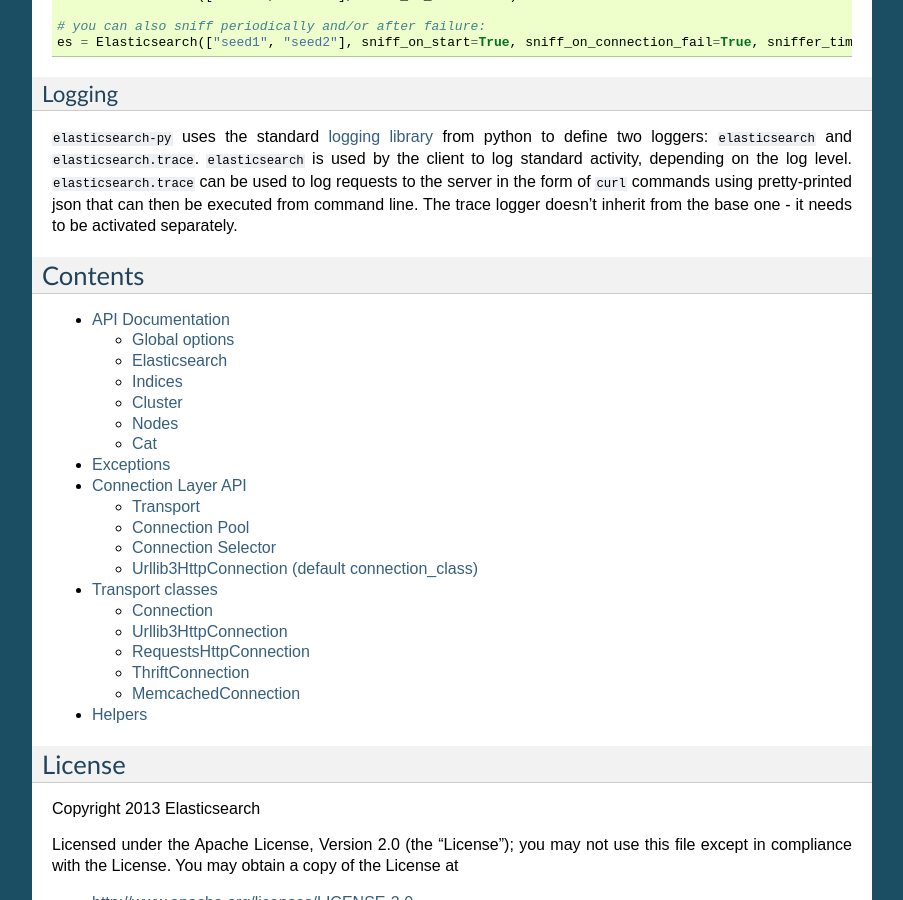
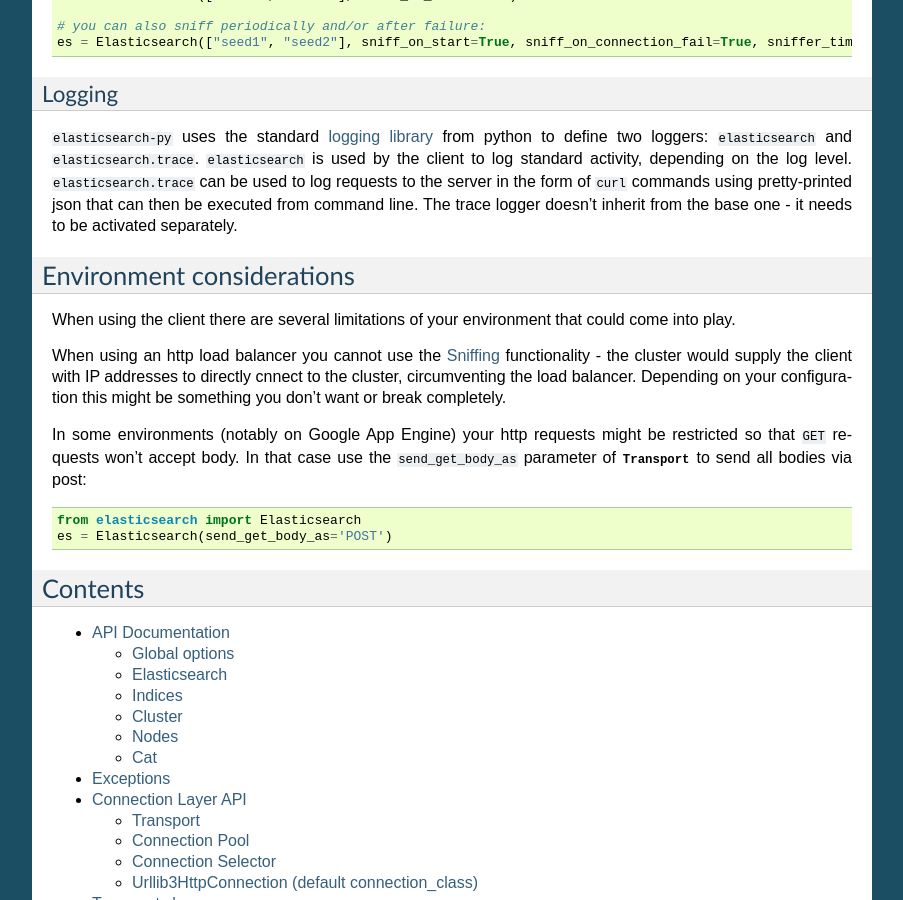
Before and after one commit to Logiclayer1111/elasticsearch, a Sphinx documentation site: the page built from docs/index.rst, in a window 1280 px wide and 900 px high, scrolled down 1904 px. Shown: the whole window, without its empty margins (198-1101 px from the left). Built offline with Sphinx 7.4.7, drawn with Linux system fonts in a browser that asks for light colours; some of the changed text lies outside the part shown.

Commit message:
Docs improvements
Mentioning the restriction on sniffing and GETs with no bodies allowed
(Fixes #137)

```diff
--- a/docs/index.rst
+++ b/docs/index.rst
@@ -141,6 +141,25 @@
 
 .. _logging library: http://docs.python.org/3.3/library/logging.html
 
+Environment considerations
+--------------------------
+
+When using the client there are several limitations of your environment that
+could come into play.
+
+When using an http load balancer you cannot use the :ref:`sniffing`
+functionality - the cluster would supply the client with IP addresses to
+directly cnnect to the cluster, circumventing the load balancer. Depending on
+your configuration this might be something you don't want or break completely.
+
+In some environments (notably on Google App Engine) your http requests might be
+restricted so that ``GET`` requests won't accept body. In that case use the
+``send_get_body_as`` parameter of :class:`~elasticsearch.Transport` to send all
+bodies via post::
+
+    from elasticsearch import Elasticsearch
+    es = Elasticsearch(send_get_body_as='POST')
+
 Contents
 --------
 
```
Also changed, not shown: 1 other file.
